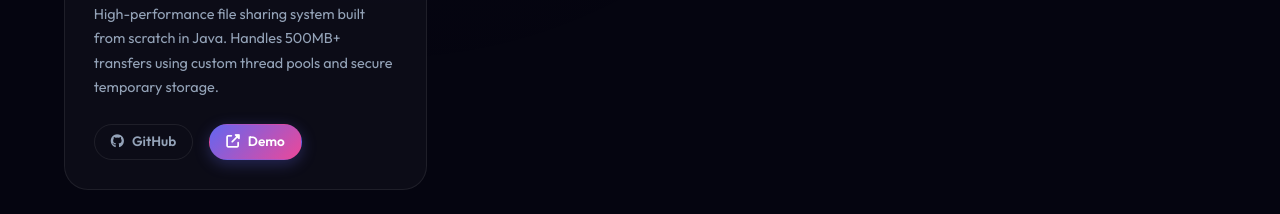
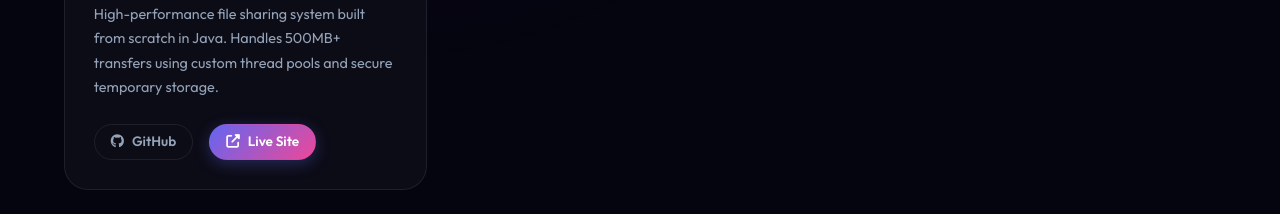
Before and after one commit to Utkarsh-Awasthi08/Portfolio, a React (Vite) app: page / in a window 1280 px wide. Shown: the part 3760-3974 px from the top of the page. Built offline with nearby package versions, Linux system fonts and the light colour scheme; no server answers.

Commit message:
fix: Fixed a dead link of Peerlink

```diff
--- a/components/Projects.jsx
+++ b/components/Projects.jsx
@@ -123,8 +123,8 @@ const Projects = () => {
                                 <a href="https://github.com/Utkarsh-Awasthi08/my-peer-link-backend" className="project-link" target="_blank" rel="noopener noreferrer">
                                     <i className="fab fa-github"></i> GitHub
                                 </a>
-                                <a href="https://peerlink-demo.vercel.app" className="project-link project-link-demo" target="_blank" rel="noopener noreferrer">
-                                    <i className="fas fa-external-link-alt"></i> Demo
+                                <a href="https://my-peer-link.vercel.app" className="project-link project-link-demo" target="_blank" rel="noopener noreferrer">
+                                    <i className="fas fa-external-link-alt"></i> Live Site
                                 </a>
                             </div>
                         </div>
```
